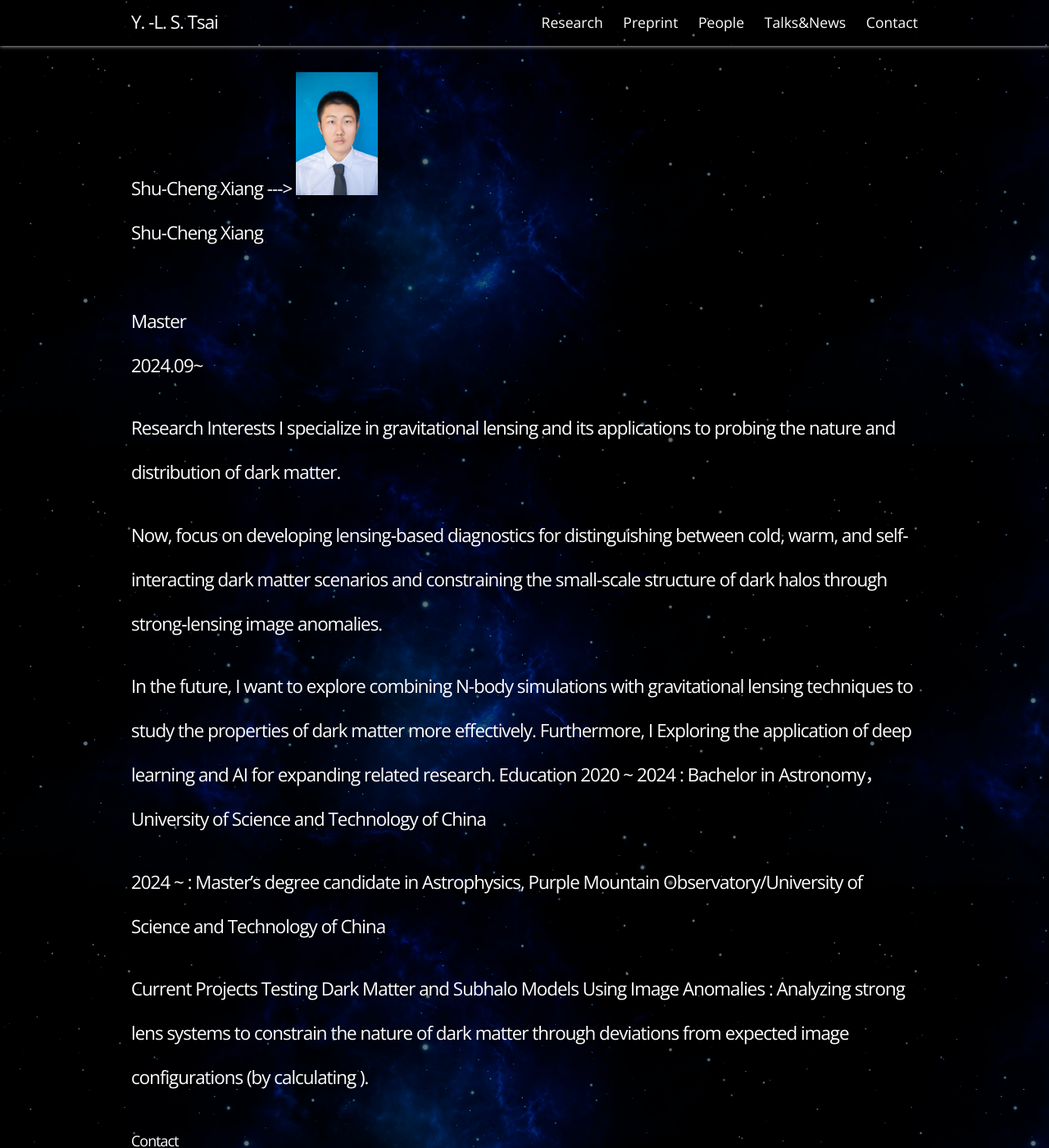
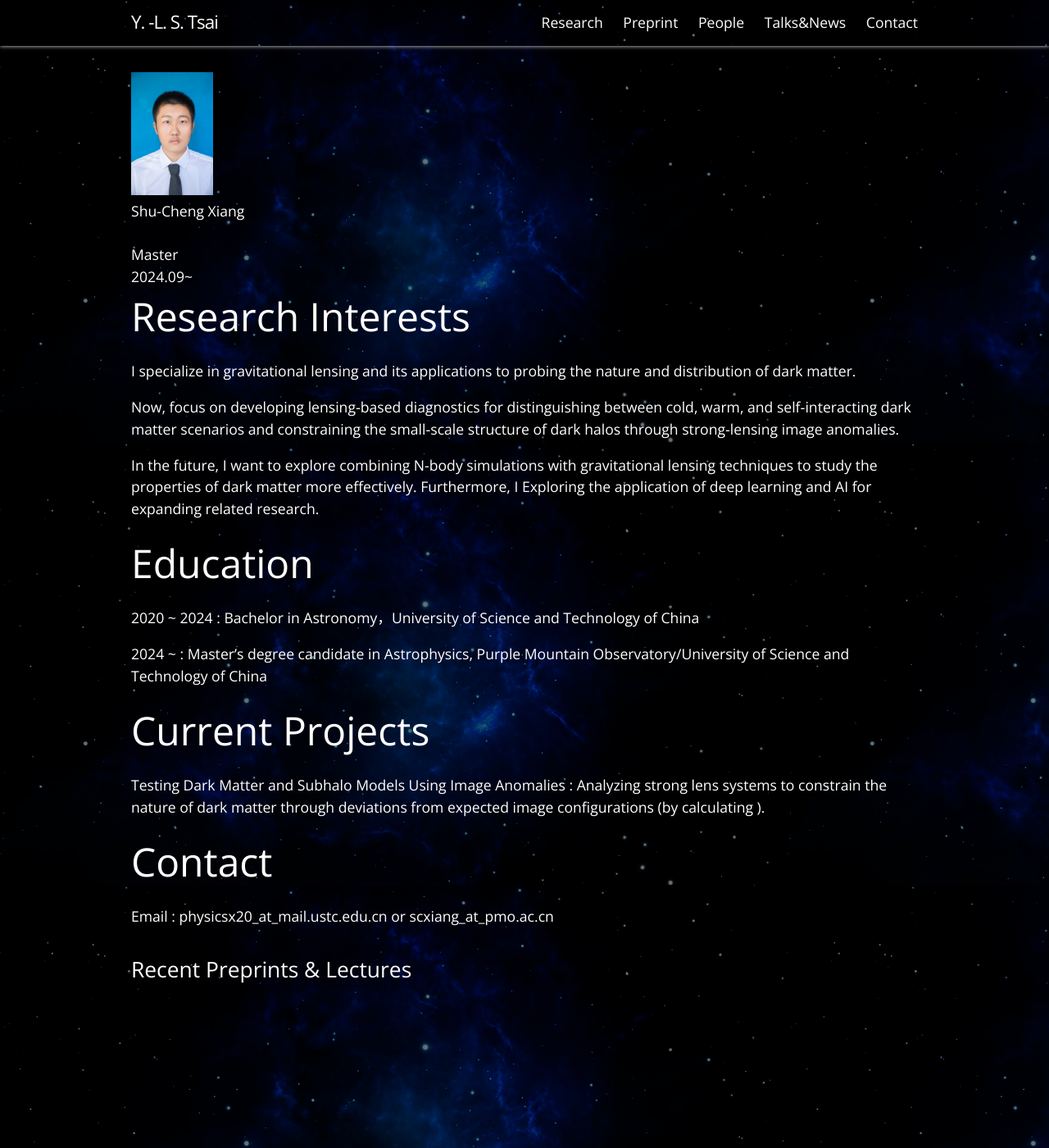
Before and after one commit to smingtsai/PMOdarkmatter, a Jekyll site: the page built from _authors/XiangShucheng.md, in a window 1280 px wide and 1400 px high. Shown: the whole window at 82% size. Built offline with Jekyll 4.4.1, drawn with Linux system fonts in a browser that asks for light colours.

Commit message:
mod XiangShucheng.md

```diff
--- a/_authors/XiangShucheng.md
+++ b/_authors/XiangShucheng.md
@@ -10,22 +10,27 @@
 degree: Master
 ---
 
-Research Interests
+<font size="12">Research Interests</font>
+
 I specialize in gravitational lensing and its applications to probing the nature and distribution of dark matter.
 
 Now, focus on developing lensing‐based diagnostics for distinguishing between cold, warm, and self‐interacting dark matter scenarios and constraining the small‐scale structure of dark halos through strong‐lensing image anomalies.
 
 In the future, I want to explore combining N-body simulations with gravitational lensing techniques to study the properties of dark matter more effectively. Furthermore, I Exploring the application of deep learning and AI for expanding related research.
- Education
+
+<font size="12">Education</font>
+
 2020 ~ 2024 : Bachelor in Astronomy，University of Science and Technology of China
 
 2024 ~ : Master's degree candidate in Astrophysics, Purple Mountain Observatory/University
 of Science and Technology of China
 
-Current Projects
+<font size="12">Current Projects</font>
+
 Testing Dark Matter and Subhalo Models Using Image Anomalies : Analyzing strong lens
 systems to constrain the nature of dark matter through deviations from expected image
 configurations (by calculating ).
 
-<font size="4">Contact</font>
+<font size="12">Contact</font>
+
 Email : physicsx20_at_mail.ustc.edu.cn or scxiang_at_pmo.ac.cn
--- a/_layouts/people.html
+++ b/_layouts/people.html
@@ -1,8 +1,7 @@
 ---
 layout: default
 ---
-<!--- <div style="color: #fff"> --->
-<div
+<div style="color: #fff">
 
 <!---
     <h1 class="site-title">{{ page.name }}</h1>
```
